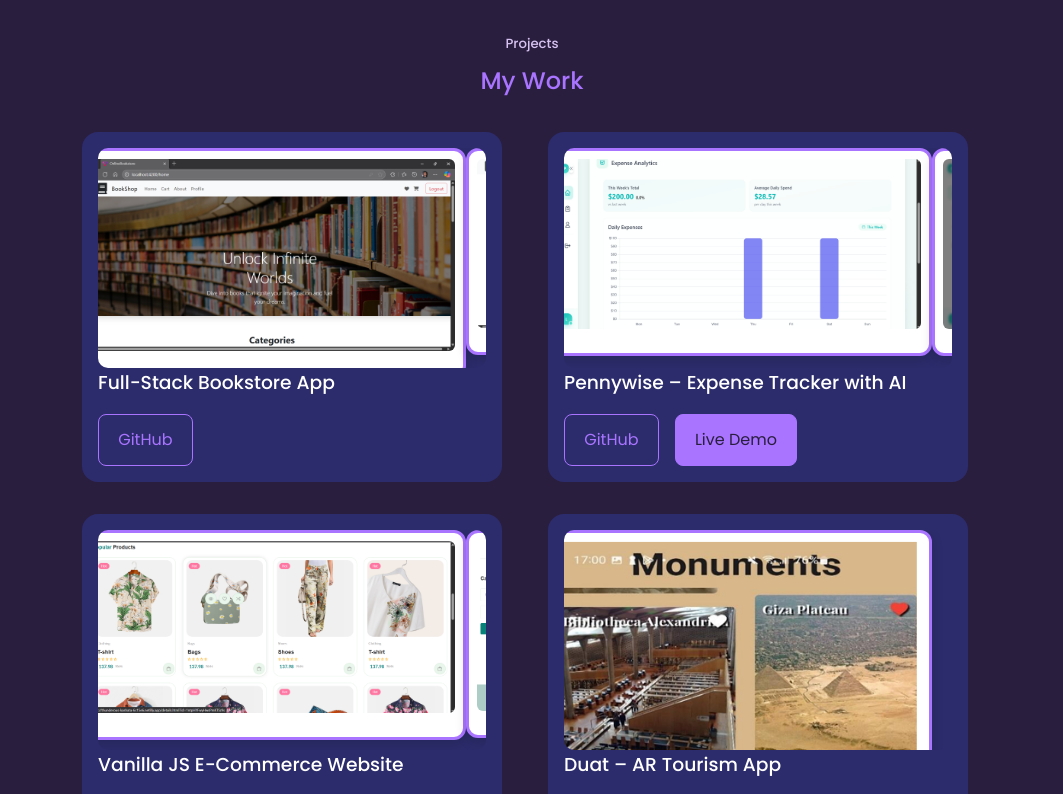
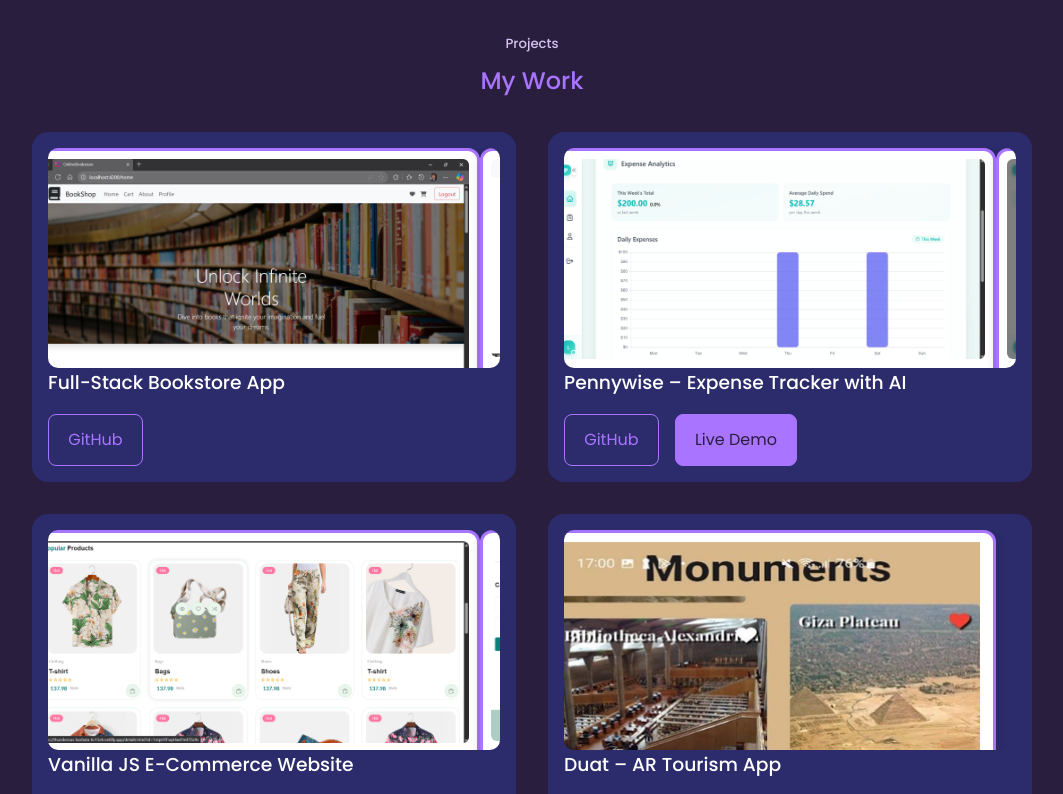
Before and after one commit to ahmedddhelmyyy/helmy_portfolio_reacttt, a React (Vite) app: page / in a window 1280 px wide. Shown: the part 3360-4154 px from the top of the page, without its empty margins (108-1171 px from the left). Built offline with nearby package versions, Linux system fonts and the light colour scheme.

Commit message:
refactor: simplify projects_container styles and remove redundant code

```diff
--- a/src/components/projects/projects.css
+++ b/src/components/projects/projects.css
@@ -5,22 +5,13 @@
   padding: 4rem 0;
 }
 
-/* .projects_container {
+.projects_container {
   display: grid;
   grid-template-columns: repeat(auto-fit, minmax(320px, 1fr));
   gap: 2rem;
   justify-content: center;
 max-width: 1000px;
   margin: 0 auto;
-} */
-
-.projects_container {
-  display: grid;
-  grid-template-columns: repeat(2, 1fr);
-  gap: 2rem;
-  max-width: 900px;
-  margin: 0 auto;
-  justify-content: center;
 }
 
 
@@ -29,8 +20,6 @@ max-width: 1000px;
   padding: 1rem;
   border-radius: 1rem;
   transition: transform 0.3s;
-   width: 100%;
-  max-width: 420px;
 }
 
 .portfolio_item:hover {
```
